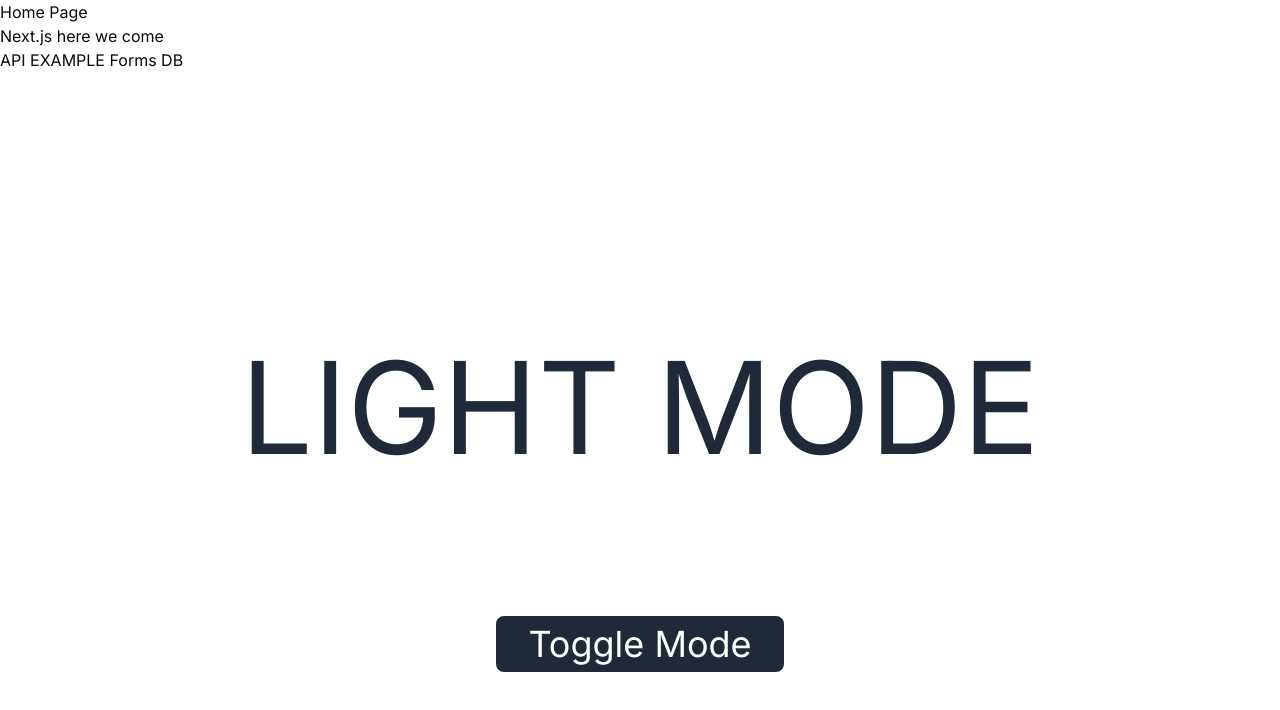
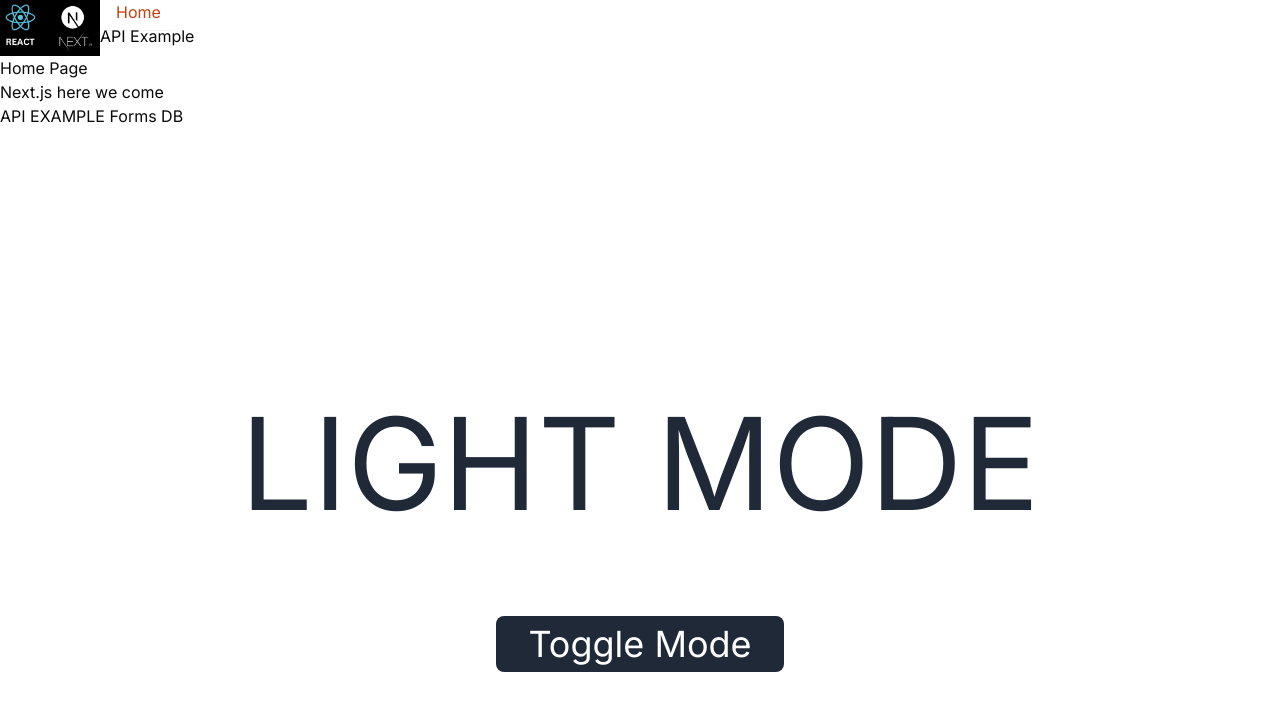
Before and after one commit to Andrewx24/nexMPLATE, a Next.js app: page / in a window 1280 px wide. Shown: the top 710 px of the page. Built offline with nearby package versions, Linux system fonts and the light colour scheme.

Commit message:
new features

```diff
--- a/app/globals.css
+++ b/app/globals.css
@@ -65,3 +65,9 @@
     @apply bg-background text-foreground;
   }
 }
+
+@layer components {
+  .btn {
+    @apply px-4 py-2 rounded-md shadow-sm text-orange-700;
+  }
+}
--- a/app/layout.tsx
+++ b/app/layout.tsx
@@ -2,6 +2,7 @@ import type { Metadata } from "next";
 import { Inter } from "next/font/google";
 import "./globals.css";
 import {ThemeProvider} from "next-themes";
+import Header from "@/components/Header";
 
 const inter = Inter({ subsets: ["latin"] });
 
@@ -19,6 +20,7 @@ export default function RootLayout({
     <html lang="en">
       <body className={inter.className}>
         <ThemeProvider attribute="class">
+          <Header/>
         {children}
         </ThemeProvider>
         </body>
--- a/components/Header.tsx
+++ b/components/Header.tsx
@@ -4,18 +4,18 @@ import Image from 'next/image'
 
 const Header = () => {
   return (
-   <header>
-        <nav>
+   <header >
+        <nav className=' flex '>
             <Image src="/logo.png" alt="logo" width={100} height={100} />
             <ul>
             <li>
-                <Link href="/">
-                <a>Home</a>
+                <Link  className='btn'  href="/">
+                Home
                 </Link>
             </li>
             <li>
                 <Link href="/apiexample">
-                <a>API Example</a>
+                API Example
                 </Link>
             </li>
 
```
